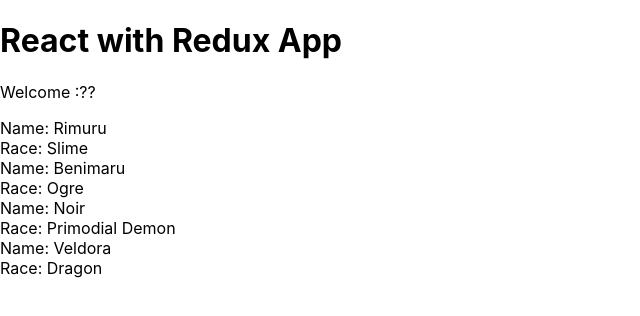
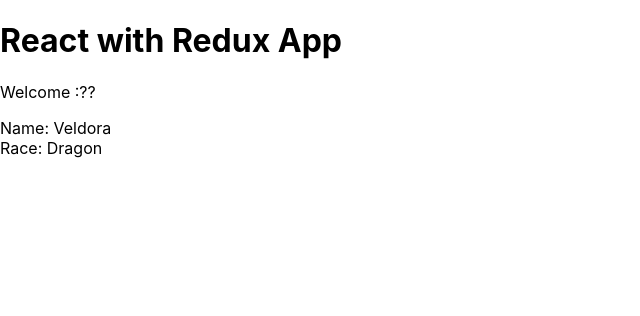
Before and after one commit to wdbsa/react-redux-app, a React (Create React App) app: page / in a window 1280 px wide. Shown: the top 316 px of the page, without its empty margins (0-640 px from the left). Built offline with nearby package versions, Linux system fonts and the light colour scheme.

Commit message:
conditional Output

```diff
--- a/src/Component/Ninja.js
+++ b/src/Component/Ninja.js
@@ -3,13 +3,13 @@
 const Ninja = ({ninjas}) => {
 
     const ninjaList =  ninjas.map((ninja) => {
-        return (
-                <div className="ninja" key={ninja.id}>
-                    <div>Name: { ninja.name }</div>
-                    <div>Race: { ninja.race }</div>
-                </div>
-            )
-        });
+       return  ninja.race === 'Dragon' ? (
+        <div className="ninja" key={ninja.id}>
+            <div>Name: { ninja.name }</div>
+            <div>Race: { ninja.race }</div>
+        </div>
+       ) : null;
+    });
 
     return (
         <div className="ninjaList">
```
